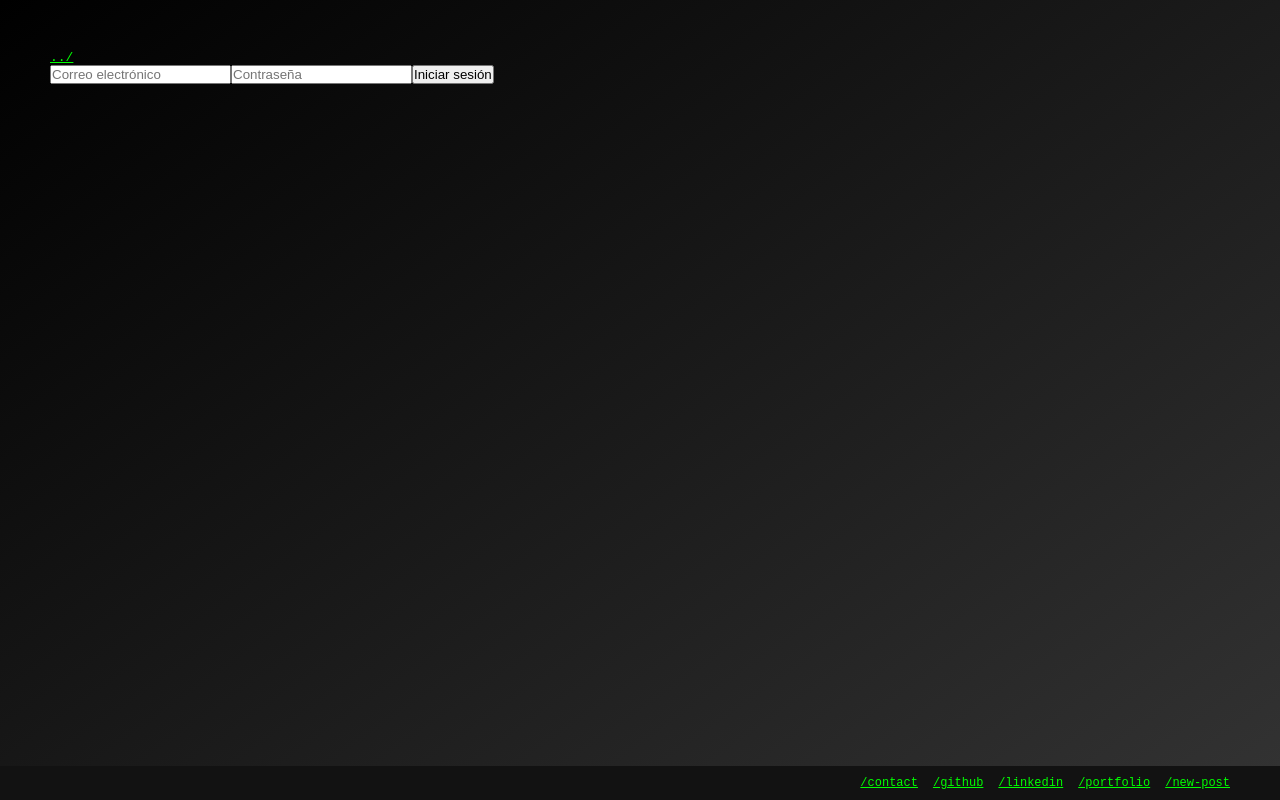
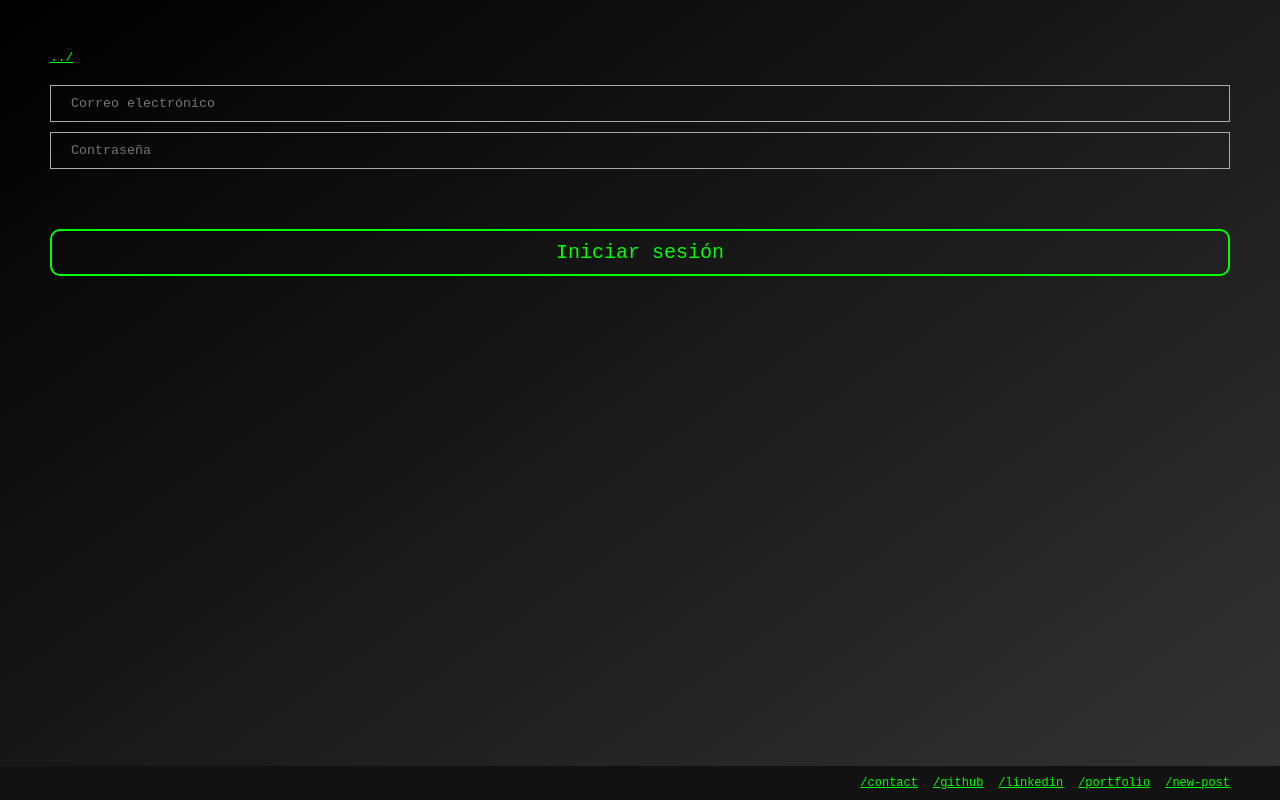
Before and after one commit to irenealcaine/blog, a React (Vite) app: page /log-in in a window 1280 px wide. Built offline with nearby package versions, Linux system fonts and the light colour scheme; no server answers.

Commit message:
update 5 files and delete 2 files

```diff
--- a/src/Components/Button/Button.css
+++ b/src/Components/Button/Button.css
@@ -6,7 +6,7 @@
   background-color: transparent;
   color: lime;
   border-radius: 10px;
-  margin: 50px auto;
+  margin: 50px auto 20px auto;
   width: 100%;
   cursor: pointer;
   transition: all .2s ease;
--- a/src/Components/Button/Button.jsx
+++ b/src/Components/Button/Button.jsx
@@ -1,9 +1,9 @@
 import React from 'react'
 import './Button.css'
 
-const Button = ({ value, onClick }) => {
+const Button = ({ type, value, onClick }) => {
   return (
-    <button className='button' onClick={onClick}>{value}</button>
+    <button type={type} className='button' onClick={onClick}>{value}</button>
   )
 }
 
--- a/src/Components/TextInput/TextInput.css
+++ b/src/Components/Input/Input.css
@@ -3,4 +3,5 @@
   padding: 10px 20px;
   border: 1px solid #aaa;
   font-family: monospace;
+  color: #aaa;
 }
--- a/src/Components/TextInput/TextInput.jsx
+++ b/src/Components/Input/Input.jsx
@@ -1,11 +1,11 @@
 import React from 'react'
-import './TextInput.css'
+import './Input.css'
 
-const TextInput = ({ placeholder, value, onChange }) => {
+const Input = ({ type, placeholder, value, onChange }) => {
   return (
     <input
       className='text-input'
-      type="text"
+      type={type}
       placeholder={placeholder}
       value={value}
       onChange={onChange}
@@ -13,4 +13,4 @@ const TextInput = ({ placeholder, value, onChange }) => {
   )
 }
 
-export default TextInput
+export default Input
--- a/src/Components/TextEditor/TextEditor.css
+++ b/src/Components/TextEditor/TextEditor.css
@@ -1,5 +1,15 @@
 .text-editor{
-display: flex;
-flex-direction: column;
-gap: 20px;
+  display: flex;
+  flex-direction: column;
+  gap: 20px;
+
+    .quill {
+      height: 250px;
+
+      .ql-container {
+        font-family: inherit;
+        font-size: inherit;
+    }
+    }
+
 }
--- a/src/Components/TextEditor/TextEditor.jsx
+++ b/src/Components/TextEditor/TextEditor.jsx
@@ -6,7 +6,7 @@ import { collection, addDoc, Timestamp } from "firebase/firestore";
 import { Link, useNavigate } from 'react-router-dom';
 import './TextEditor.css'
 import Button from '../Button/Button';
-import TextInput from '../TextInput/TextInput';
+import Input from '../Input/Input';
 
 const TextEditor = () => {
 
@@ -51,13 +51,15 @@ const TextEditor = () => {
 
       <Link to={'/'}>../</Link>
 
-      <TextInput
+      <Input
+        type={'text'}
         placeholder={'Título'}
         value={titleValue}
         onChange={(e) => setTitleValue(e.target.value)}
       />
 
-      <TextInput
+      <Input
+        type={'text'}
         placeholder={'Slug'}
         value={slugValue}
         onChange={(e) => setSlugValue(e.target.value)}
--- a/src/Pages/LogIn/LogIn.jsx
+++ b/src/Pages/LogIn/LogIn.jsx
@@ -1,6 +1,9 @@
 import React, { useState } from 'react'
 import { getAuth, signInWithEmailAndPassword } from 'firebase/auth';
 import { useNavigate, Link } from 'react-router-dom';
+import Input from '../../Components/Input/Input';
+import Button from '../../Components/Button/Button';
+import './Login.css'
 
 const LogIn = () => {
   const [email, setEmail] = useState('');
@@ -22,21 +25,25 @@ const LogIn = () => {
   return (
     <div>
       <Link to={'/'}>../</Link>
-      <form onSubmit={handleLogin}>
-        <input
-          type="email"
+      <form className='form' onSubmit={handleLogin}>
+
+        <Input
+          type={'email'}
           value={email}
+          placeholder={"Correo electrónico"}
           onChange={(e) => setEmail(e.target.value)}
-          placeholder="Correo electrónico"
         />
-        <input
-          type="password"
+
+        <Input
+          type={'password'}
           value={password}
+          placeholder={"Contraseña"}
           onChange={(e) => setPassword(e.target.value)}
-          placeholder="Contraseña"
         />
-        <button type="submit">Iniciar sesión</button>
-        {error && <p>{error}</p>}
+
+        <Button type={'submit'} value={'Iniciar sesión'} />
+
+        {error && <p className='error'>{error}</p>}
       </form>
     </div>
   );
--- /dev/null
+++ b/src/Pages/LogIn/Login.css
@@ -0,0 +1,11 @@
+.form{
+  display: flex;
+  flex-direction: column;
+  margin-top: 20px;
+  gap: 10px;
+
+  .error{
+    text-align: center;
+    color: red;
+  }
+}
```
